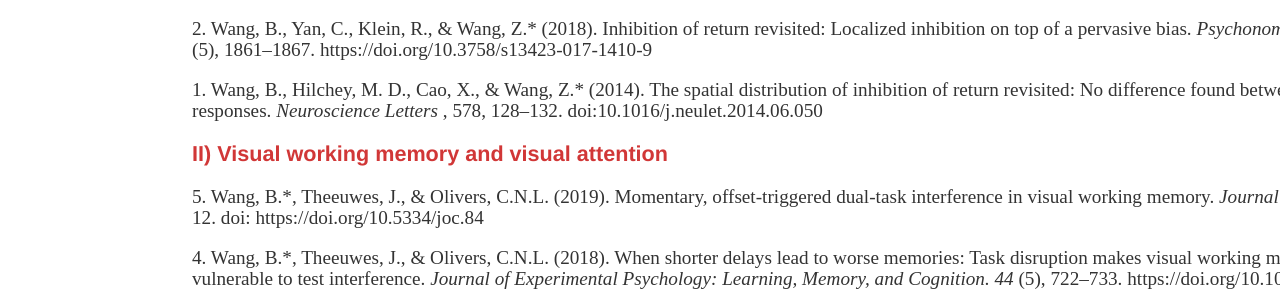
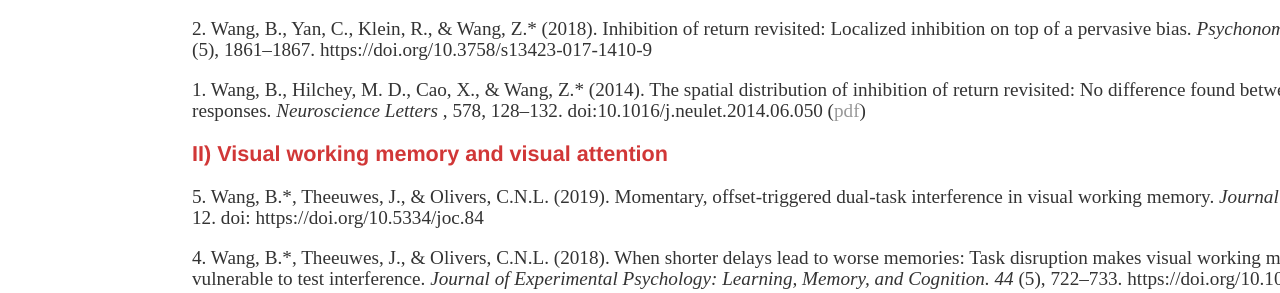
Before and after one commit to wangbenchi/wangbenchi.github.io, a Jekyll site: the page built from publications/index.html, in a window 1280 px wide. Shown: the part 627-920 px from the top of the page. Built offline with Jekyll 4.4.1, drawn with Linux system fonts in a browser that asks for light colours.

```diff
--- a/publications/index.html
+++ b/publications/index.html
@@ -37,7 +37,7 @@ title: Publications
         <p>1. Wang, B., Hilchey, M. D., Cao, X., & Wang, Z.* (2014). The spatial distribution of inhibition
             of return revisited: No difference found between manual and saccadic responses.
             <i>Neuroscience Letters</i>
-            , 578, 128–132. doi:10.1016/j.neulet.2014.06.050</p>
+            , 578, 128–132. doi:10.1016/j.neulet.2014.06.050 (<a href="../../../../Downloads/wang2014.pdf">pdf</a>)</p>
     <h2>II) Visual working memory and visual attention</h2>
     	<p>5. Wang, B.*, Theeuwes, J., & Olivers, C.N.L. (2019). Momentary, offset-triggered dual-task interference
             in visual working memory.
```
Also changed, not shown: 1 other file.
